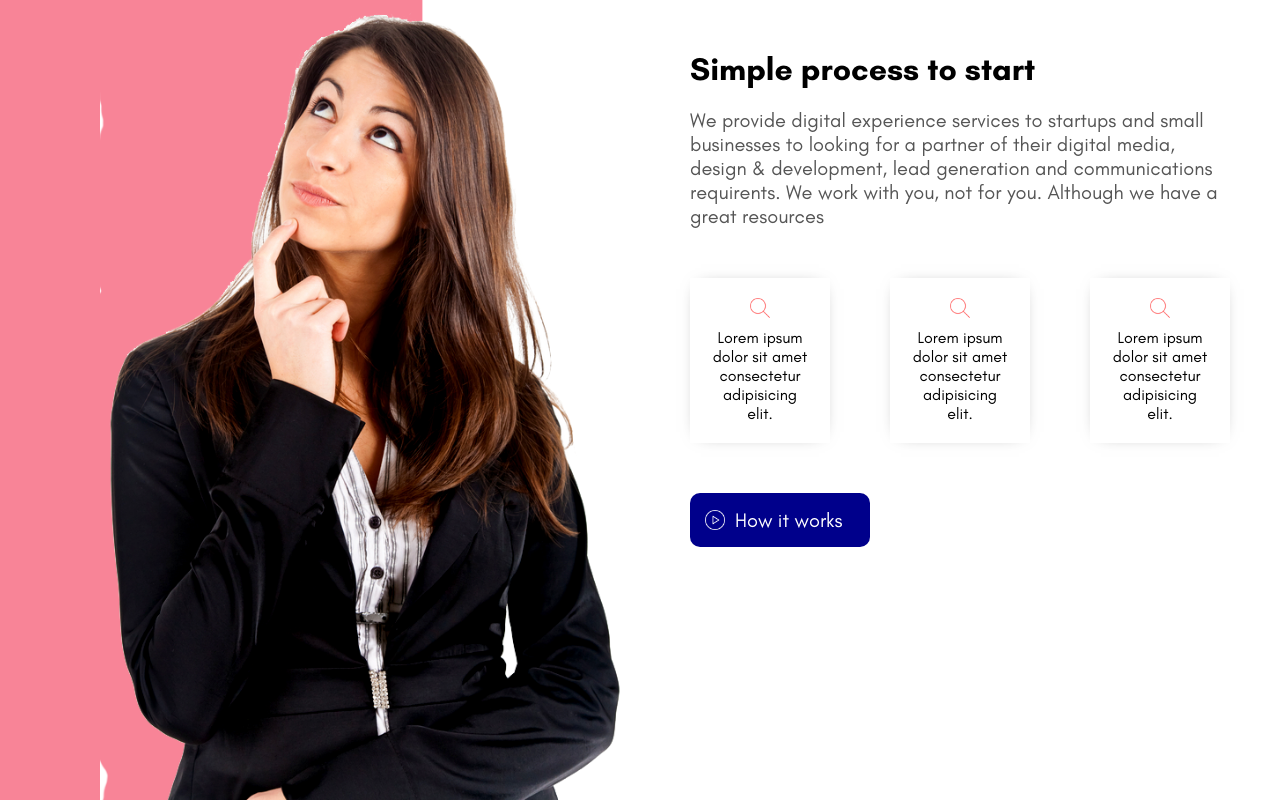
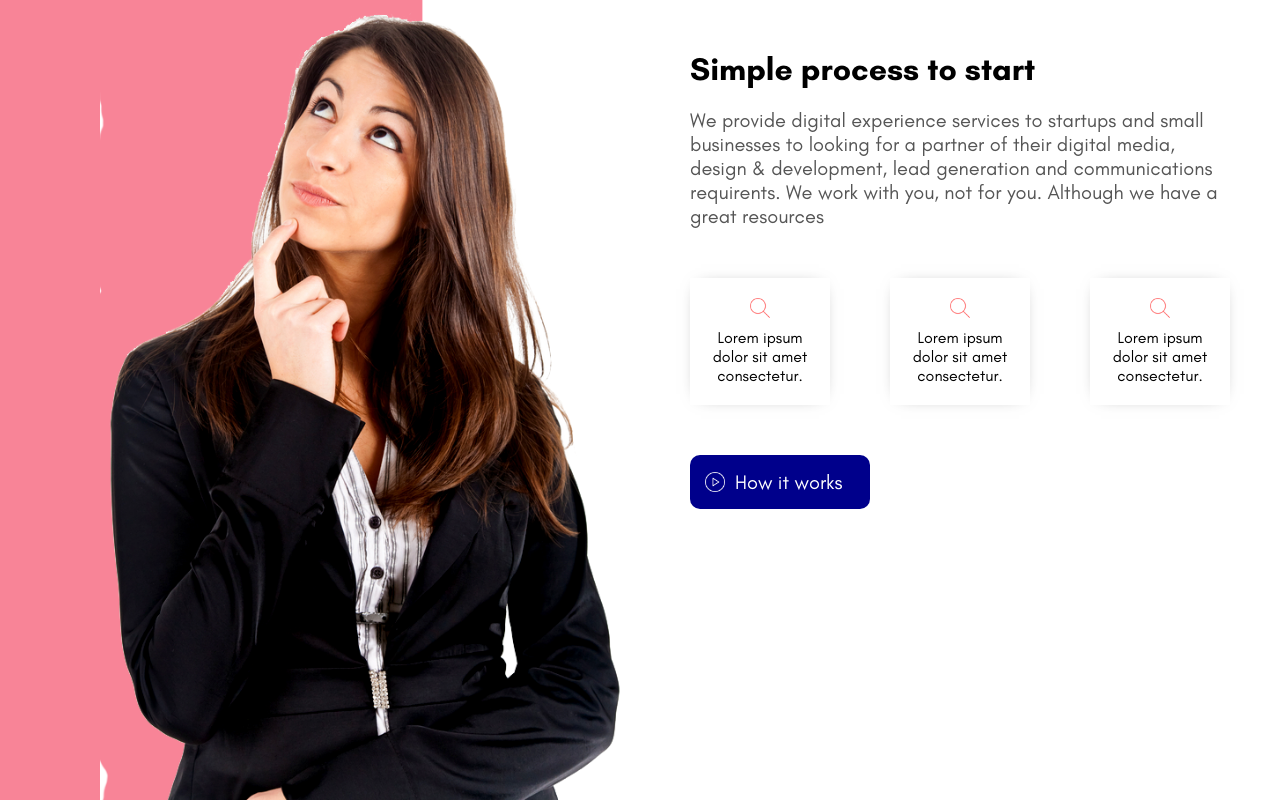
Before and after one commit to GabrielReisfeld/Digital-Agency-Web, a React (Create React App) app: page / in a window 1280 px wide. Shown: the part 1600-2400 px from the top of the page. Built offline with nearby package versions, Linux system fonts and the light colour scheme.

Commit message:
change in MiniCard component

```diff
--- a/src/components/MiniCard.jsx
+++ b/src/components/MiniCard.jsx
@@ -25,7 +25,7 @@ const MiniCard = () => {
   return (
     <Container>
       <Image src={Search} />
-      <Text>Lorem ipsum dolor sit amet consectetur adipisicing elit.</Text>
+      <Text>Lorem ipsum dolor sit amet consectetur.</Text>
     </Container>
   );
 };
```
